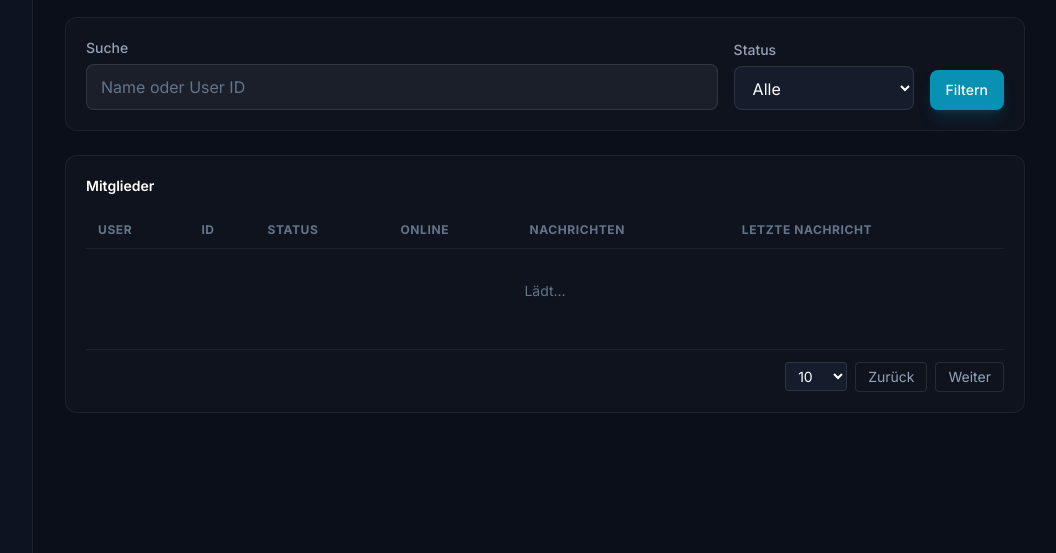
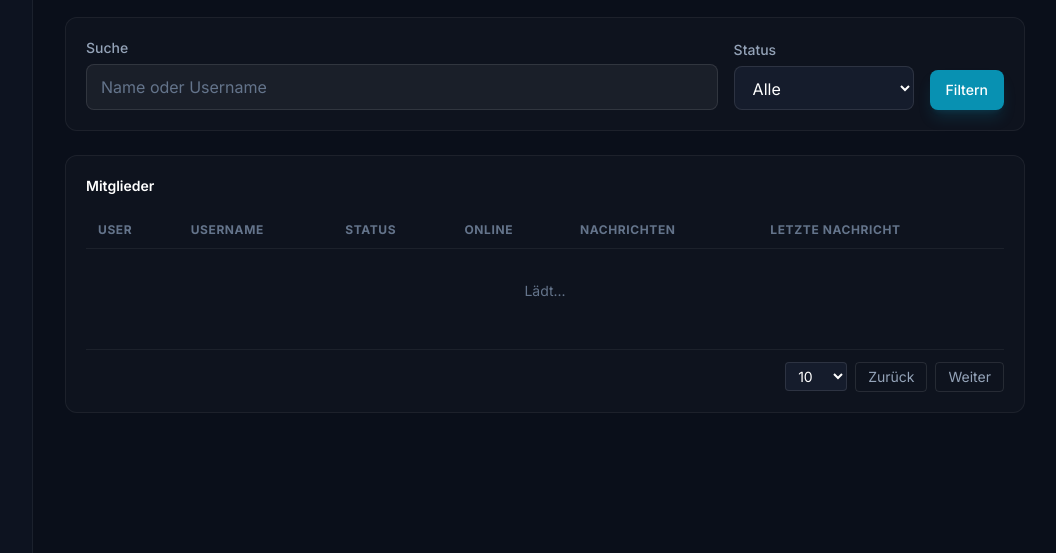
Before and after one commit to Pumpeklein/PumBot, a Flask app: template web_logs/templates/users.html in a window 1280 px wide. Shown: the part 247-800 px from the top of the page, without its empty margins (223-1279 px from the left). Run offline with Flask 3, Linux system fonts and the light colour scheme; the template is opened without the code that fills it, so the values that code supplies are empty; some libraries are stand-ins or nearby versions.

Commit message:
Show @username instead of user ID
Switch UI to display usernames (prefixed with @) rather than numeric user IDs across several templates. Updated table schemas' subKey fields to use username variants (birthdays, counting, tickets, warnings, users) and adjusted user display in stats and user_detail to show @{{ username }}. Also updated the users search placeholder and table header from "ID" to "Username" for clarity.

```diff
--- a/web_logs/templates/birthdays.html
+++ b/web_logs/templates/birthdays.html
@@ -77,7 +77,7 @@
 <div data-paginated-table data-endpoint="{{ url_for('panel_api_birthdays') }}" data-form="#birthdays-filter" data-page-size="25" class="rounded-xl border border-white/[0.06] bg-white/[0.02] p-5">
   <script type="application/json">
     [
-      {"type":"user","nameKey":"user_display_name","subKey":"user_id","avatarKey":"user_avatar_url","urlKey":"user_detail_url","class":"px-3 py-2.5"},
+      {"type":"user","nameKey":"user_display_name","subKey":"user_username","avatarKey":"user_avatar_url","urlKey":"user_detail_url","class":"px-3 py-2.5"},
       {"key":"date_label","class":"px-3 py-2.5 text-white font-medium"},
       {"key":"month_name","class":"px-3 py-2.5 text-slate-400"},
       {"key":"last_congrats","type":"date","class":"px-3 py-2.5 text-slate-500 text-xs"},
--- a/web_logs/templates/counting.html
+++ b/web_logs/templates/counting.html
@@ -31,7 +31,7 @@
   <script type="application/json">
     [
       {"key":"rank","type":"rank","class":"px-3 py-2.5"},
-      {"type":"user","nameKey":"user_display_name","subKey":"user_id","avatarKey":"user_avatar_url","urlKey":"user_detail_url","class":"px-3 py-2.5"},
+      {"type":"user","nameKey":"user_display_name","subKey":"user_username","avatarKey":"user_avatar_url","urlKey":"user_detail_url","class":"px-3 py-2.5"},
       {"key":"correct","class":"px-3 py-2.5 text-emerald-400 font-medium"},
       {"key":"fails","class":"px-3 py-2.5 text-red-400 font-medium"},
       {"key":"best_streak","class":"px-3 py-2.5 text-cyan-400 font-medium"},
--- a/web_logs/templates/stats.html
+++ b/web_logs/templates/stats.html
@@ -36,7 +36,7 @@
                 {% endif %}
                 <span>
                   <span class="block font-medium text-slate-200">{{ row.display_name or row.username or row.user_id }}</span>
-                  <span class="block text-xs text-slate-500">{{ row.user_id }}</span>
+                  <span class="block text-xs text-slate-500">@{{ row.username or row.display_name or row.user_id }}</span>
                 </span>
               </a>
             </td>
--- a/web_logs/templates/tickets.html
+++ b/web_logs/templates/tickets.html
@@ -25,7 +25,7 @@
       {"key":"ticket_id","type":"link","urlKey":"detail_url","class":"whitespace-nowrap px-4 py-3"},
       {"key":"subject","fallback":"Ohne Betreff","class":"px-4 py-3 text-slate-300"},
       {"key":"status","type":"badge","variants":{"closed":"success","open":"warning"},"class":"px-4 py-3"},
-      {"type":"user","nameKey":"creator_display_name","subKey":"creator_user_id","avatarKey":"creator_avatar_url","urlKey":"creator_detail_url","class":"whitespace-nowrap px-4 py-3"},
+      {"type":"user","nameKey":"creator_display_name","subKey":"creator_username","avatarKey":"creator_avatar_url","urlKey":"creator_detail_url","class":"whitespace-nowrap px-4 py-3"},
       {"key":"category","fallback":"-","class":"whitespace-nowrap px-4 py-3 text-slate-400"},
       {"key":"updated_at","type":"date","class":"whitespace-nowrap px-4 py-3 text-slate-500"}
     ]
--- a/web_logs/templates/user_detail.html
+++ b/web_logs/templates/user_detail.html
@@ -18,7 +18,7 @@
     {% endif %}
     <div>
       <div class="text-lg font-semibold text-white">{{ member.display_name or member.username }}</div>
-      <div class="mt-1 font-mono text-xs text-slate-500">{{ member.user_id }}</div>
+      <div class="mt-1 text-xs text-slate-500">@{{ member.username or member.display_name }}</div>
       <div class="mt-3 flex flex-wrap gap-2">
         {% if member.status == "active" %}
         {{ badge("Aktiv", "success") }}
--- a/web_logs/templates/users.html
+++ b/web_logs/templates/users.html
@@ -14,7 +14,7 @@
 <div class="mb-6 rounded-xl border border-white/[0.06] bg-white/[0.02] p-5">
   <form id="users-filter" method="get" class="grid gap-4 md:grid-cols-[1fr_180px_auto] md:items-end">
     <input type="hidden" name="guild_id" value="{{ guild_id }}">
-    {{ field("q", "Suche", placeholder="Name oder User ID", required=false, value=q) }}
+    {{ field("q", "Suche", placeholder="Name oder Username", required=false, value=q) }}
     <div>
       <label for="status" class="mb-1.5 block text-sm font-medium text-slate-400">Status</label>
       <select id="status" name="status"
@@ -32,7 +32,7 @@
   <script type="application/json">
     [
       {"type":"user","nameKey":"display_name","subKey":"username","avatarKey":"avatar_url","urlKey":"detail_url","class":"px-3 py-2.5"},
-      {"key":"user_id","class":"px-3 py-2.5 font-mono text-xs text-slate-400"},
+      {"key":"username","fallback":"-","class":"px-3 py-2.5 text-slate-300"},
       {"key":"status","type":"badge","variants":{"active":"success","left":"default"},"class":"px-3 py-2.5"},
       {"key":"presence_status","type":"badge","fallback":"unknown","variants":{"online":"success","idle":"warning","dnd":"danger","offline":"default"},"class":"px-3 py-2.5"},
       {"key":"message_count","class":"px-3 py-2.5 text-slate-300"},
@@ -45,7 +45,7 @@
       <thead>
         <tr class="border-b border-white/[0.06] text-xs uppercase tracking-wider text-slate-500">
           <th class="px-3 py-2.5">User</th>
-          <th class="px-3 py-2.5">ID</th>
+          <th class="px-3 py-2.5">Username</th>
           <th class="px-3 py-2.5">Status</th>
           <th class="px-3 py-2.5">Online</th>
           <th class="px-3 py-2.5">Nachrichten</th>
--- a/web_logs/templates/warnings.html
+++ b/web_logs/templates/warnings.html
@@ -30,8 +30,8 @@
   <script type="application/json">
     [
       {"key":"id","class":"px-3 py-2.5 text-slate-500 text-xs"},
-      {"type":"user","nameKey":"user_display_name","subKey":"user_id","avatarKey":"user_avatar_url","urlKey":"user_detail_url","class":"px-3 py-2.5"},
-      {"type":"user","nameKey":"moderator_display_name","subKey":"moderator_id","avatarKey":"moderator_avatar_url","urlKey":"moderator_detail_url","class":"px-3 py-2.5"},
+      {"type":"user","nameKey":"user_display_name","subKey":"user_username","avatarKey":"user_avatar_url","urlKey":"user_detail_url","class":"px-3 py-2.5"},
+      {"type":"user","nameKey":"moderator_display_name","subKey":"moderator_username","avatarKey":"moderator_avatar_url","urlKey":"moderator_detail_url","class":"px-3 py-2.5"},
       {"key":"reason","fallback":"Kein Grund","class":"px-3 py-2.5 text-white max-w-xs truncate"},
       {"key":"created_at","type":"date","class":"px-3 py-2.5 text-slate-500 text-xs whitespace-nowrap"},
       {"type":"delete","urlKey":"delete_url","label":"Löschen","confirm":"Verwarnung wirklich löschen?","class":"px-3 py-2.5 text-right"}
```
